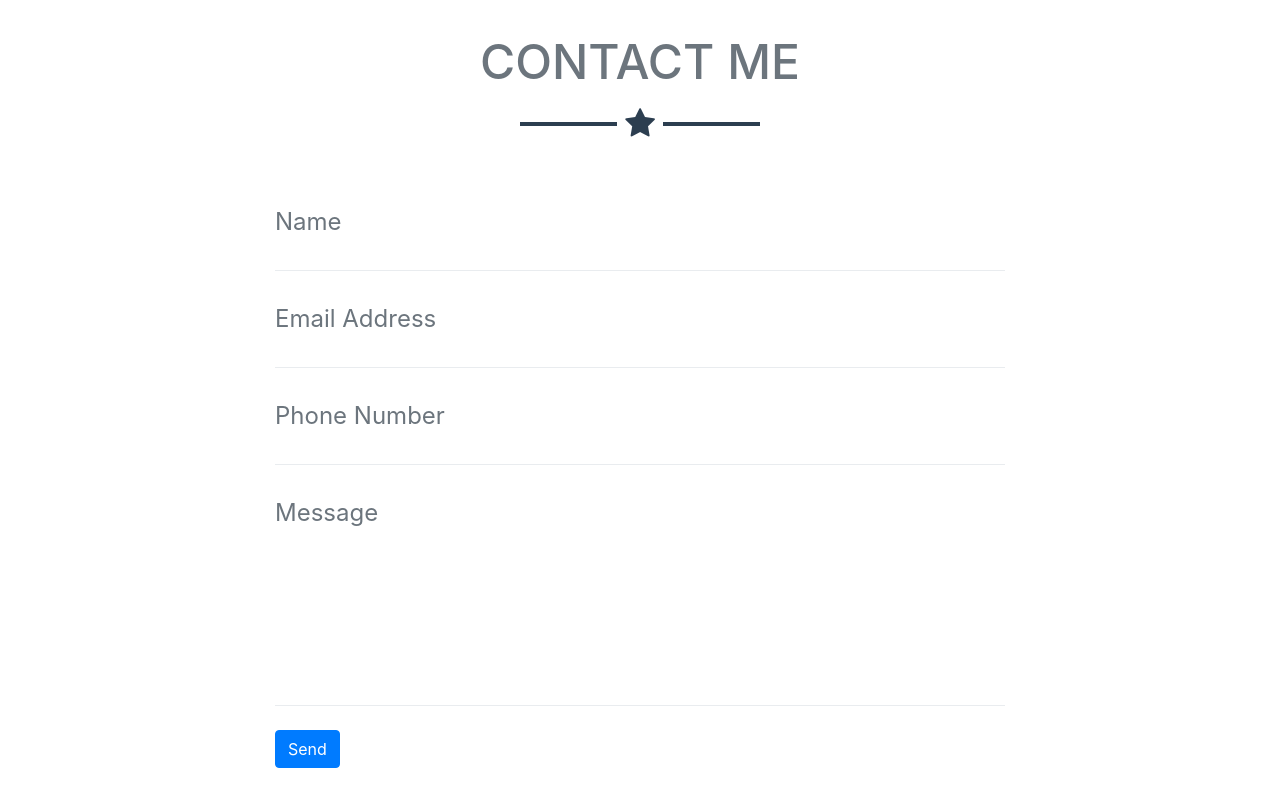
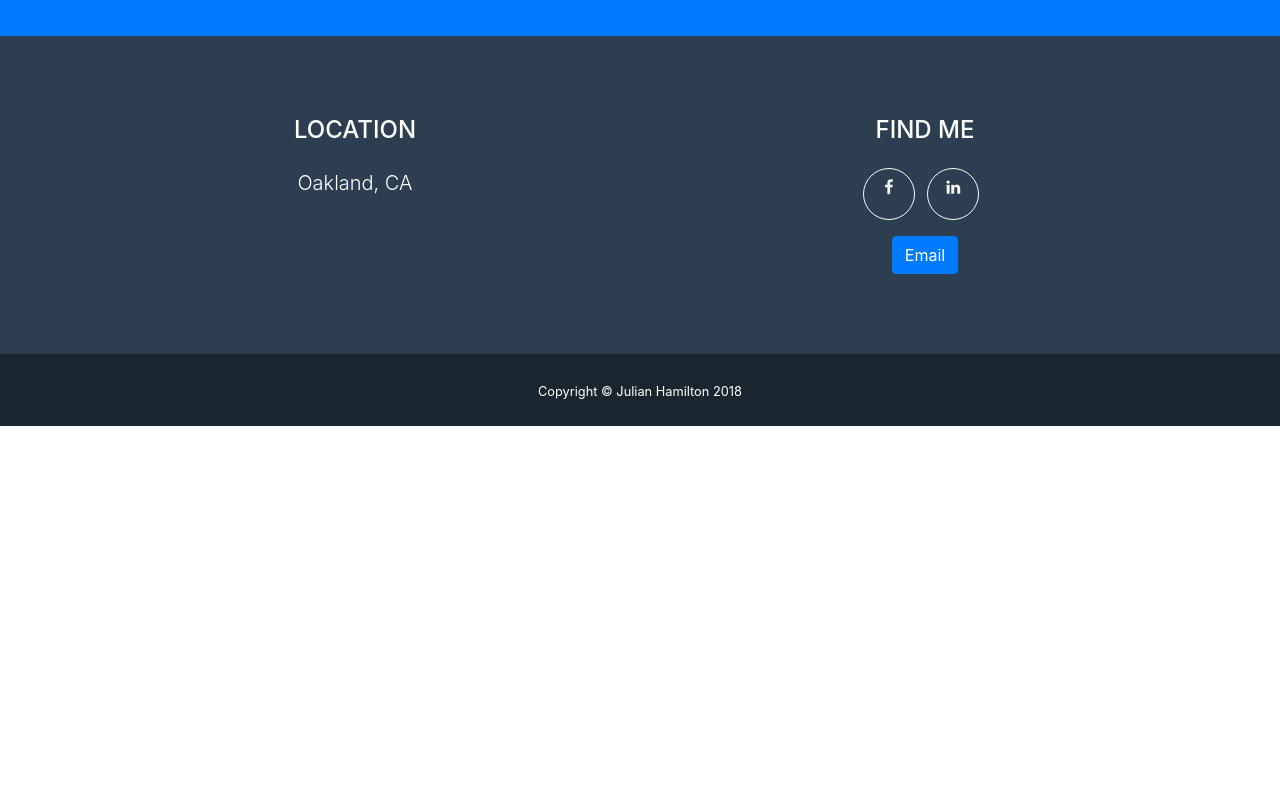
Before and after one commit to jham100/Portfolio, a website with bundled scripts: page index.html in a window 1280 px wide. Shown: the part 3000-3800 px from the top of the page. After the commit the page ends 3426 px from the top, so only its background shows below. Built offline with nearby package versions, Linux system fonts and the light colour scheme.

Commit message:
mail fixed etc

```diff
--- a/index.html
+++ b/index.html
@@ -62,9 +62,9 @@
         <h2 class="font-weight-light mb-0">Developer</h2>
         <p></p>
         <div class="lead">
-            <p>Languages: JavaScript, SQL, HTML, CSS, Visual Basic.</p>
-            <p>Tools: JQuery, Node.js, Bootstrap, <br>MS Office (Excel and Access).</p>
-            <p>Operating systems: Windows, Mac OS.</p>
+            <p>Languages: <br>JavaScript, SQL, HTML, CSS, Visual Basic.</p>
+            <p>Tools: <br>JQuery, Node.js, Bootstrap, <br>MS Office (Excel and Access).</p>
+            <p>Operating systems: <br>Windows, Mac OS.</p>
           </div>
       </div>
     </header>
@@ -131,7 +131,7 @@
           <div class="col-8 ">
             <p class="lead">I am originally from New York, <br>where I graduated from SUNY Purchase in 2016 with a BA in Economics.</p>
             <p class="lead">I relocated to Oakland, CA in early 2017 to fill an IT position at Monterey Tilth, a developing agriculture company based in Salinas, CA.</p>
-            <p class="lead">I became fascinated with computer programming when my role at Monterey Tilth expanded to managing their databases and programming a variety of user applications for employees.</p>
+            <p class="lead">I became fascinated with computer programming when my role at Monterey Tilth expanded to managing their databases and developing a variety of user applications for employees.</p>
             <p class="lead">I began attending the UC Berkeley Extention Full-Stack Web Development program in early 2018 to widen my understanding of computer programming.</p>
             <p class="lead">I maintain a part-time IT role at Monterey Tilth, overseeing database management and employee technology training.</p>
           </div>
@@ -140,57 +140,8 @@
       </div>
     </section>
 
-    <!-- Contact Section -->
-    <section id="contact">
-      <div class="container">
-        <h2 class="text-center text-uppercase text-secondary mb-0">Contact Me</h2>
-        <hr class="star-dark mb-5">
-        <div class="row">
-          <div class="col-lg-8 mx-auto">
-            <!-- To configure the contact form email address, go to mail/contact_me.php and update the email address in the PHP file on line 19. -->
-            <!-- The form should work on most web servers, but if the form is not working you may need to configure your web server differently. -->
-            <form name="sentMessage" id="contactForm" novalidate="novalidate">
-              <div class="control-group">
-                <div class="form-group floating-label-form-group controls mb-0 pb-2">
-                  <label>Name</label>
-                  <input class="form-control" id="name" type="text" placeholder="Name" required="required" data-validation-required-message="Please enter your name.">
-                  <p class="help-block text-danger"></p>
-                </div>
-              </div>
-              <div class="control-group">
-                <div class="form-group floating-label-form-group controls mb-0 pb-2">
-                  <label>Email Address</label>
-                  <input class="form-control" id="email" type="email" placeholder="Email Address" required="required" data-validation-required-message="Please enter your email address.">
-                  <p class="help-block text-danger"></p>
-                </div>
-              </div>
-              <div class="control-group">
-                <div class="form-group floating-label-form-group controls mb-0 pb-2">
-                  <label>Phone Number</label>
-                  <input class="form-control" id="phone" type="tel" placeholder="Phone Number" required="required" data-validation-required-message="Please enter your phone number.">
-                  <p class="help-block text-danger"></p>
-                </div>
-              </div>
-              <div class="control-group">
-                <div class="form-group floating-label-form-group controls mb-0 pb-2">
-                  <label>Message</label>
-                  <textarea class="form-control" id="message" rows="5" placeholder="Message" required="required" data-validation-required-message="Please enter a message."></textarea>
-                  <p class="help-block text-danger"></p>
-                </div>
-              </div>
-              <br>
-              <div id="success"></div>
-              <div class="form-group">
-                <button type="submit" class="btn btn-primary btn-xl" id="sendMessageButton">Send</button>
-              </div>
-            </form>
-          </div>
-        </div>
-      </div>
-    </section>
-
     <!-- Footer -->
-    <footer class="footer text-center">
+    <footer class="footer text-center" id="contact">
       <div class="container">
         <div class="row">
           <div class="col-md-6 mb-5 mb-lg-0">
@@ -211,6 +162,11 @@
                   <i class="fa fa-fw fa-linkedin"></i>
                 </a>
               </li>
+              <p></p>
+              <li class="list-item">
+                  <a type="mail" href="mailto:jham2282@gmail.com" class="btn btn-primary" id="sendMessageButton">Email</a>
+              </li>
+
             </ul>
           </div>
         </div>
```
